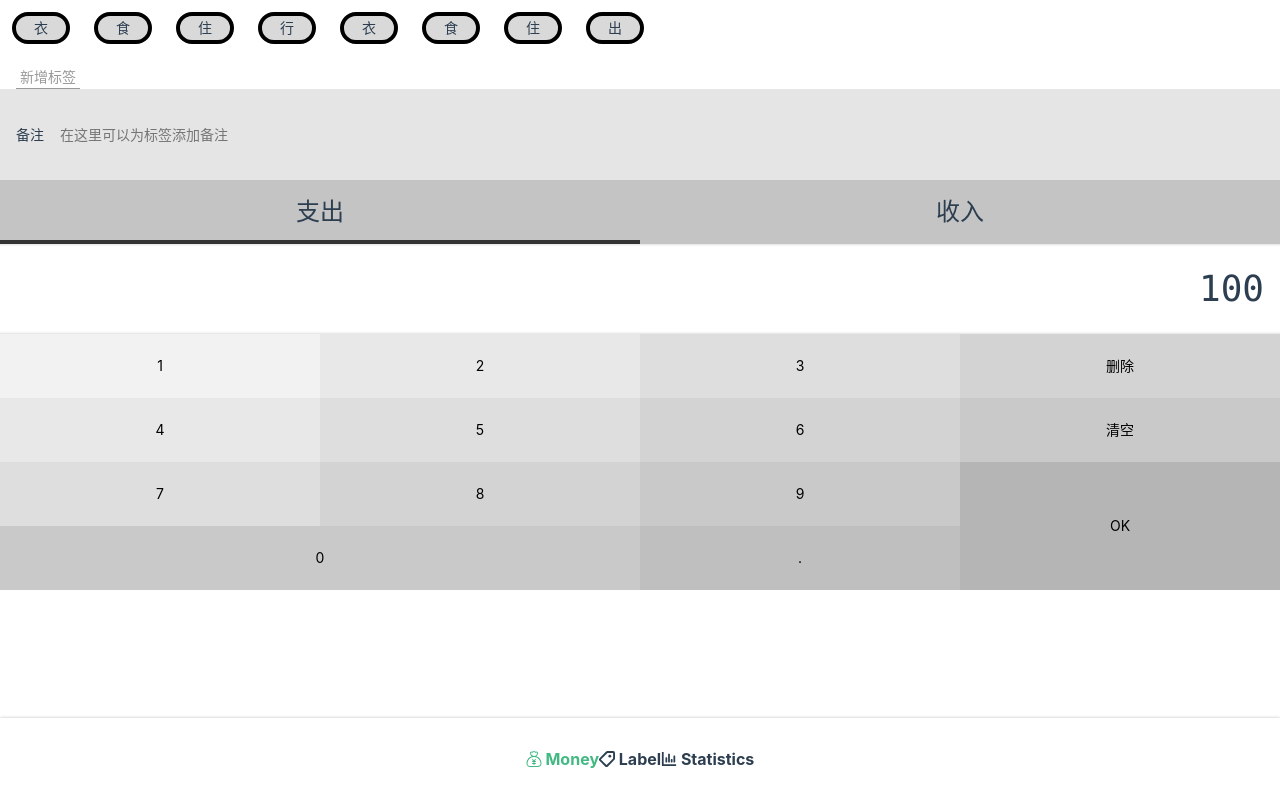
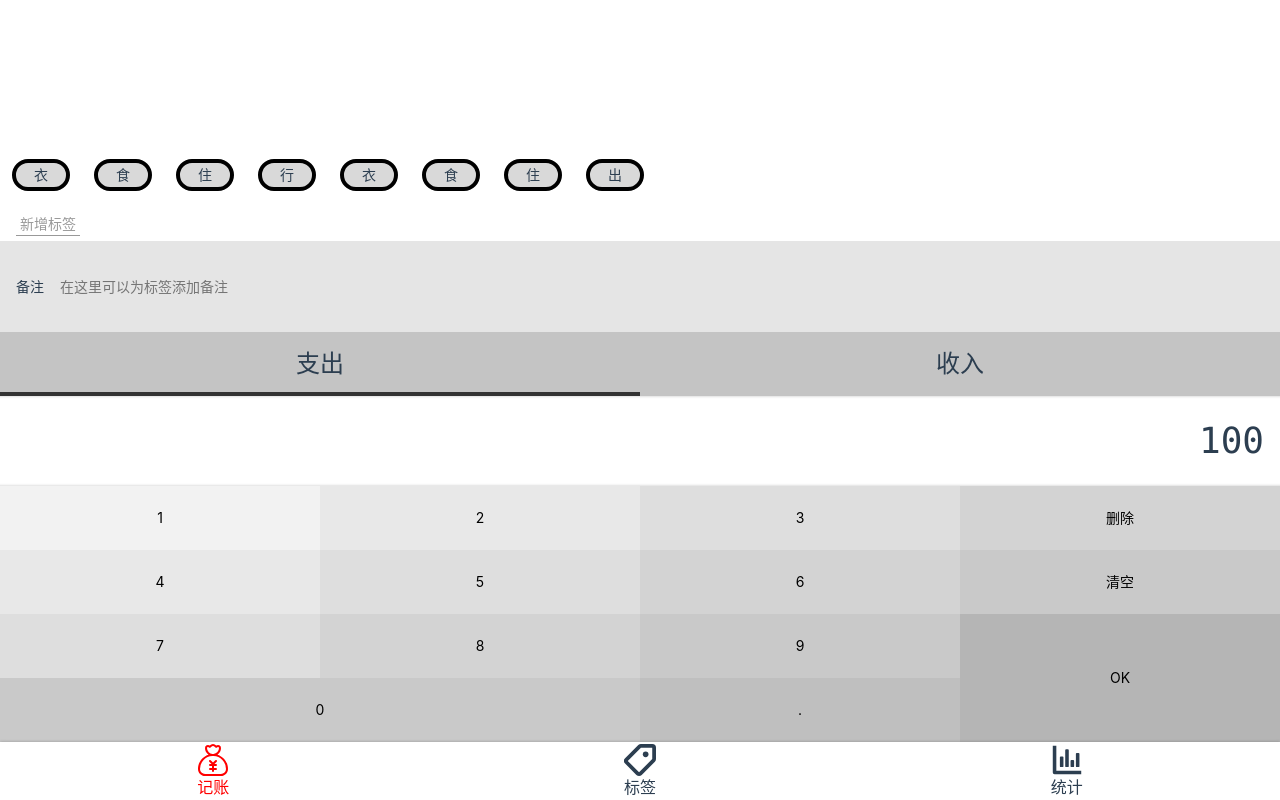
Before and after one commit to lightbuild/light-accnout-vue, a Vue app: page /#/money in a window 1280 px wide. Built offline with nearby package versions, Linux system fonts and the light colour scheme.

Commit message:
完成了money页面的4个模块话以及css修改

```diff
--- a/src/components/Icon.vue
+++ b/src/components/Icon.vue
@@ -1,6 +1,6 @@
 <template>
   <svg class="icon">
-    <use v-bind:xlink:href="'#'+name"></use>
+    <use v-bind:xlink:href="'#'+name"/>
   </svg>
 </template>
 
--- a/src/components/Layout.vue
+++ b/src/components/Layout.vue
@@ -1,6 +1,6 @@
 <template>
-  <div class="layout-wrapper">
-    <div class="content">
+  <div class="layout-wrapper" :class="classPrefix && `${classPrefix}-wrapper`">
+    <div class="content" :class="classPrefix && `${classPrefix}-content`">
       <slot/>
     </div>
     <Nav/>
@@ -9,11 +9,11 @@
 
 <script lang="ts">
   import Vue from 'vue';
-  import {Component} from 'vue-property-decorator';
+  import {Component, Prop} from 'vue-property-decorator';
 
   @Component
   export default class Layout extends Vue {
-
+  @Prop(String) classPrefix:string | undefined
   }
 </script>
 
--- a/src/components/Money/FormItem.vue
+++ b/src/components/Money/FormItem.vue
@@ -1,5 +1,9 @@
 <template>
-  <div>
+  <div class="form-item">
+    <label>
+      <span class="name">备注</span>
+      <input type="text" placeholder="在这里可以为标签添加备注">
+    </label>
   </div>
 </template>
 
@@ -14,5 +18,22 @@
 </script>
 
 <style lang="scss" scoped>
+  .form-item {
+    padding-top: 25px;
+    padding-bottom: 26px;
+    background: #e5e5e5;
+    display: flex;
+    padding-left: 16px;
+    align-items: center;
 
+    .name {
+      padding-right: 16px;
+    }
+
+    input {
+      border: none;
+      height: 40px;
+      background: transparent;
+    }
+  }
 </style>
--- a/src/components/Money/NumberPad.vue
+++ b/src/components/Money/NumberPad.vue
@@ -1,6 +1,22 @@
 <template>
-  <div>
-    我是键盘
+  <div class="number-pad">
+    <div class="output">100</div>
+    <div class="buttons">
+      <button>1</button>
+      <button>2</button>
+      <button>3</button>
+      <button>删除</button>
+      <button>4</button>
+      <button>5</button>
+      <button>6</button>
+      <button>清空</button>
+      <button>7</button>
+      <button>8</button>
+      <button>9</button>
+      <button class="ok">OK</button>
+      <button class="zero">0</button>
+      <button>.</button>
+    </div>
   </div>
 </template>
 
@@ -15,5 +31,66 @@
 </script>
 
 <style lang="scss" scoped>
+  @import "~@/assets/style/helper.scss";
 
+  .number-pad {
+    .output {
+      @extend %innerShadow;
+      @extend %clearFix;
+      font-family: Consolas, monospace;
+      text-align: right;
+      font-size: 36px;
+      padding: 9px 16px;
+      min-height: 72px;
+      line-height: 72px;
+    }
+
+    .buttons {
+      @extend %clearFix;
+      > button {
+        border: none;
+        background: transparent;
+        float: left;
+        width: 25%;
+        height: 64px;
+
+        &.ok {
+          height: 64*2px;
+          float: right;
+        }
+
+        &.zero {
+          width: 25*2%;
+        }
+
+        $bg:#f2f2f2;
+
+        &:nth-child(1){
+          background: $bg;
+        }
+
+        &:nth-child(2),&:nth-child(5){
+          background: darken($bg,4%);
+        }
+
+        &:nth-child(3),&:nth-child(6),&:nth-child(9){
+          background: darken($bg,8%);
+        }
+        &:nth-child(4),&:nth-child(7),&:nth-child(10){
+          background: darken($bg,12%);
+        }
+        &:nth-child(8),&:nth-child(11),&:nth-child(13){
+          background: darken($bg,16%);
+        }
+
+        &:nth-child(14) {
+          background: darken($bg,20%);
+        }
+
+        &:nth-child(12) {
+          background: darken($bg,24%);
+        }
+      }
+    }
+  }
 </style>
--- a/src/components/Money/Tab.vue
+++ b/src/components/Money/Tab.vue
@@ -1,5 +1,10 @@
 <template>
-  <div>我是支出和收入</div>
+  <div class="tabs">
+    <ul class="container">
+      <li class="selected">支出</li>
+      <li>收入</li>
+    </ul>
+  </div>
 </template>
 
 <script lang="ts">
@@ -13,5 +18,38 @@
 </script>
 
 <style lang="scss" scoped>
+  @import "~@/assets/style/reset.scss";
+  @import "~@/assets/style/helper.scss";
+  .tabs {
+    .container {
+      background: #c4c4c4;
+      display: flex;
+      justify-content: center;
+      align-items: center;
 
+      li {
+        width: 50%;
+        height: 64px;
+        font-size: 24px;
+        display: flex;
+        align-items: center;
+        justify-content: center;
+        position: relative;
+
+        &.selected {
+          &::after {
+            content: '';
+            position: absolute;
+            bottom: 0;
+            left: 0;
+            width: 100%;
+            height: 4px;
+            background: #333;
+          }
+        }
+      }
+
+    }
+
+  }
 </style>
--- a/src/components/Money/Tags.vue
+++ b/src/components/Money/Tags.vue
@@ -1,18 +1,18 @@
 <template>
   <div class="tags">
+    <ul class="container">
+      <li>衣</li>
+      <li>食</li>
+      <li>住</li>
+      <li>行</li>
+      <li>衣</li>
+      <li>食</li>
+      <li>住</li>
+      <li>出</li>
+    </ul>
     <div class="button-new">
-      新增标签
+      <button>新增标签</button>
     </div>
-    <ul class="container">
-      <li>衣服</li>
-      <li>食物</li>
-      <li>住宿</li>
-      <li>出行</li>
-      <li>衣服</li>
-      <li>食物</li>
-      <li>住宿</li>
-      <li>出行</li>
-    </ul>
   </div>
 </template>
 
@@ -29,31 +29,43 @@
 <style lang="scss" scoped>
   @use "sass:math";
   @import "~@/assets/style/reset.scss";
-  .tags{
+
+  .tags {
     font-size: 14px;
     background: white;
-    border: 1px solid red;
     display: flex;
-    flex-direction: column-reverse;
-    .container{
+    flex-direction: column;
+
+    .container {
       display: flex;
       flex-wrap: wrap;
-      justify-content: center;
+      justify-content: flex-start;
       align-content: center;
-      > li{
+
+      > li {
         display: flex;
         align-items: center;
-        $h:24px;
+        $h: 24px;
         height: $h;
         background: #D9D9D9;
-        border-radius: math.div($h,2);
-        margin:16px;
+        border-radius: math.div($h, 2);
         padding: 2px 18px;
-        border: 1px solid red;
+        outline: 0.3em  solid black;
+        margin: 16px;
       }
     }
-    .button-new{
-      border: 1px solid red;
+
+    > .button-new {
+      margin-top: 10px;
+      margin-bottom: 5px;
+      > button {
+        margin-left: 16px;
+        border: none;
+        background: transparent;
+        color: #999999;
+        border-bottom: 1px solid;
+        padding: 0 4px;
+      }
     }
   }
 </style>
--- a/src/components/Nav.vue
+++ b/src/components/Nav.vue
@@ -1,15 +1,15 @@
 <template>
   <div id="nav">
-    <router-link to="/money">
+    <router-link to="/money" class="item" active-class="selected">
       <Icon name="money"></Icon>
-      Money
+      记账
     </router-link>
-    <router-link to="/label">
+    <router-link to="/label" class="item" active-class="selected">
       <Icon name="label"></Icon>
-      Label</router-link>
-    <router-link to="/statistics">
+      标签</router-link>
+    <router-link to="/statistics" class="item" active-class="selected">
       <Icon name="statistics"></Icon>
-      Statistics</router-link>
+      统计</router-link>
   </div>
 </template>
 
@@ -35,15 +35,21 @@
     flex-direction: row;
     font-size: 16px;
     justify-content: center;
-    padding: 30px;
 
-    a {
-      font-weight: bold;
-      color: #2c3e50;
-
-      &.router-link-exact-active {
-        color: #42b983;
+    .item{
+      padding:2px 0;
+      width: 33.333%;
+      display: flex;
+      flex-direction: column;
+      justify-content: center;
+      align-items: center;
+      .icon{
+        width: 32px;
+        height: 32px;
       }
+    }
+    .selected{
+      color: $color-highlight;
     }
   }
 </style>
--- a/src/views/Money.vue
+++ b/src/views/Money.vue
@@ -1,53 +1,9 @@
 <template>
-  <layout>
-    <div>
-      <div class="tags">
-        <ul class="container">
-          <li>衣</li>
-          <li>食</li>
-          <li>住</li>
-          <li>行</li>
-          <li>衣</li>
-          <li>食</li>
-          <li>住</li>
-          <li>出</li>
-        </ul>
-        <div class="button-new">
-          <button>新增标签</button>
-        </div>
-      </div>
-      <div class="form-item">
-        <label>
-          <span class="name">备注</span>
-          <input type="text" placeholder="在这里可以为标签添加备注">
-        </label>
-      </div>
-      <div class="tabs">
-        <ul class="container">
-          <li class="selected">支出</li>
-          <li>收入</li>
-        </ul>
-      </div>
-      <div class="number-pad">
-        <div class="output">100</div>
-        <div class="buttons">
-          <button>1</button>
-          <button>2</button>
-          <button>3</button>
-          <button>删除</button>
-          <button>4</button>
-          <button>5</button>
-          <button>6</button>
-          <button>清空</button>
-          <button>7</button>
-          <button>8</button>
-          <button>9</button>
-          <button class="ok">OK</button>
-          <button class="zero">0</button>
-          <button>.</button>
-        </div>
-      </div>
-    </div>
+  <layout class-prefix="layout">
+    <NumberPad/>
+    <Tab/>
+    <FormItem/>
+    <Tags/>
   </layout>
 </template>
 
@@ -69,159 +25,8 @@
 </script>
 
 <style lang="scss" scoped>
-  @use "sass:math";
-  @import "~@/assets/style/reset.scss";
-  @import "~@/assets/style/helper.scss";
-
-  .tags {
-    font-size: 14px;
-    background: white;
-    display: flex;
-    flex-direction: column;
-
-    .container {
-      display: flex;
-      flex-wrap: wrap;
-      justify-content: flex-start;
-      align-content: center;
-
-      > li {
-        display: flex;
-        align-items: center;
-        $h: 24px;
-        height: $h;
-        background: #D9D9D9;
-        border-radius: math.div($h, 2);
-        padding: 2px 18px;
-        outline: 0.3em  solid black;
-        margin: 16px;
-      }
-    }
-
-    > .button-new {
-      margin-top: 10px;
-
-      > button {
-        margin-left: 16px;
-        border: none;
-        background: transparent;
-        color: #999999;
-        border-bottom: 1px solid;
-        padding: 0 4px;
-      }
-    }
-  }
-
-  .form-item {
-    padding-top: 25px;
-    padding-bottom: 26px;
-    background: #e5e5e5;
-    display: flex;
-    padding-left: 16px;
-    align-items: center;
-
-    .name {
-      padding-right: 16px;
-    }
-
-    input {
-      border: none;
-      height: 40px;
-      background: transparent;
-    }
-  }
-
-  .tabs {
-    .container {
-      background: #c4c4c4;
-      display: flex;
-      justify-content: center;
-      align-items: center;
-
-      li {
-        width: 50%;
-        height: 64px;
-        font-size: 24px;
-        display: flex;
-        align-items: center;
-        justify-content: center;
-        position: relative;
-
-        &.selected {
-          &::after {
-            content: '';
-            position: absolute;
-            bottom: 0;
-            left: 0;
-            width: 100%;
-            height: 4px;
-            background: #333;
-          }
-        }
-      }
-
-    }
-
-  }
-
-  .number-pad {
-    .output {
-      @extend %innerShadow;
-      @extend %clearFix;
-      font-family: Consolas, monospace;
-      text-align: right;
-      font-size: 36px;
-      padding: 9px 16px;
-      min-height: 72px;
-      line-height: 72px;
-    }
-
-    .buttons {
-      @extend %clearFix;
-      > button {
-        border: none;
-        background: transparent;
-        float: left;
-        width: 25%;
-        height: 64px;
-
-        &.ok {
-          height: 64*2px;
-          float: right;
-        }
-
-        &.zero {
-          width: 25*2%;
-        }
-
-        $bg:#f2f2f2;
-
-        &:nth-child(1){
-          background: $bg;
-        }
-
-        &:nth-child(2),&:nth-child(5){
-          background: darken($bg,4%);
-        }
-
-        &:nth-child(3),&:nth-child(6),&:nth-child(9){
-          background: darken($bg,8%);
-        }
-        &:nth-child(4),&:nth-child(7),&:nth-child(10){
-          background: darken($bg,12%);
-        }
-        &:nth-child(8),&:nth-child(11),&:nth-child(13){
-          background: darken($bg,16%);
-        }
-
-        &:nth-child(14) {
-          background: darken($bg,20%);
-        }
-
-        &:nth-child(12) {
-          background: darken($bg,24%);
-      }
-      }
-    }
-  }
+ ::v-deep .layout-content {
+   display: flex;
+   flex-direction: column-reverse;
+ }
 </style>
```
